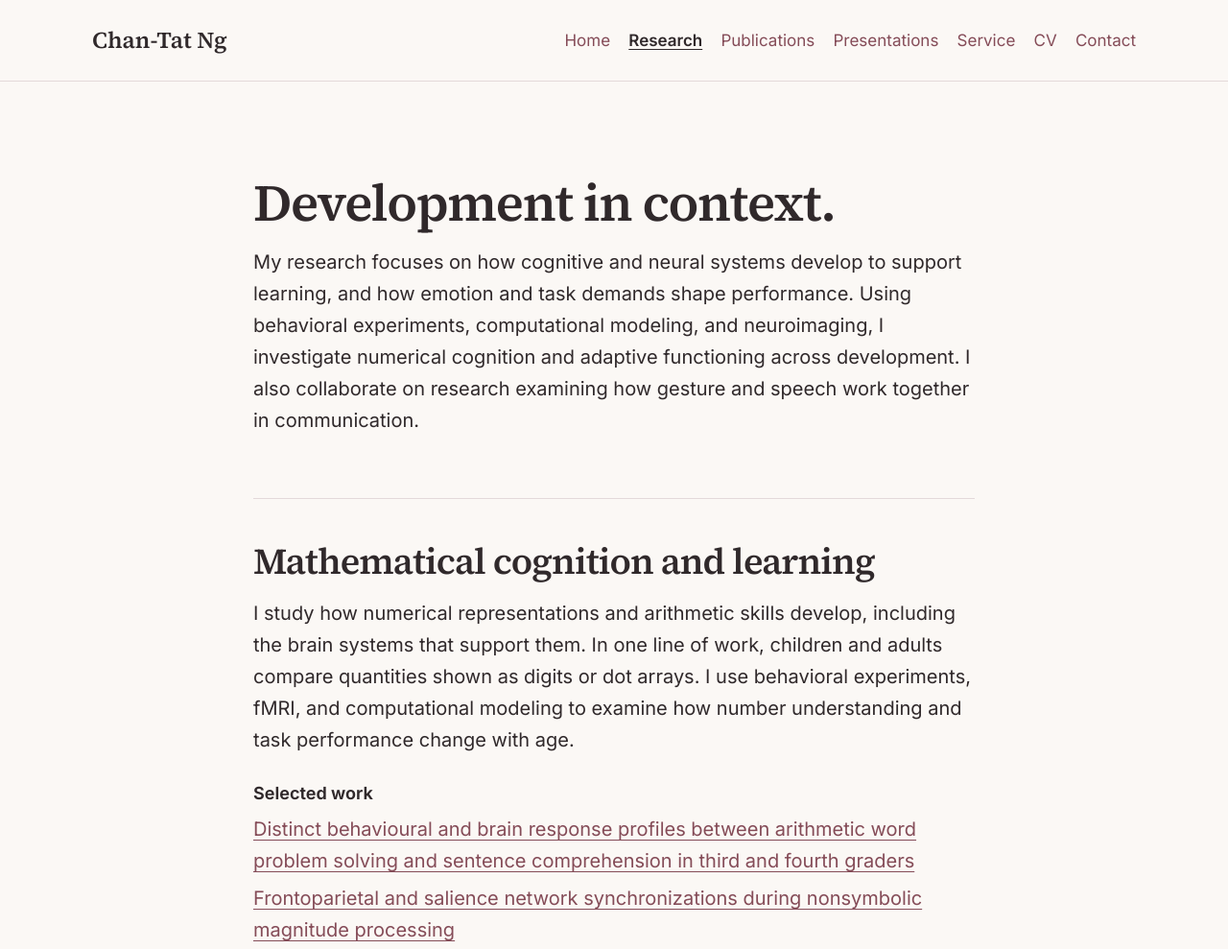
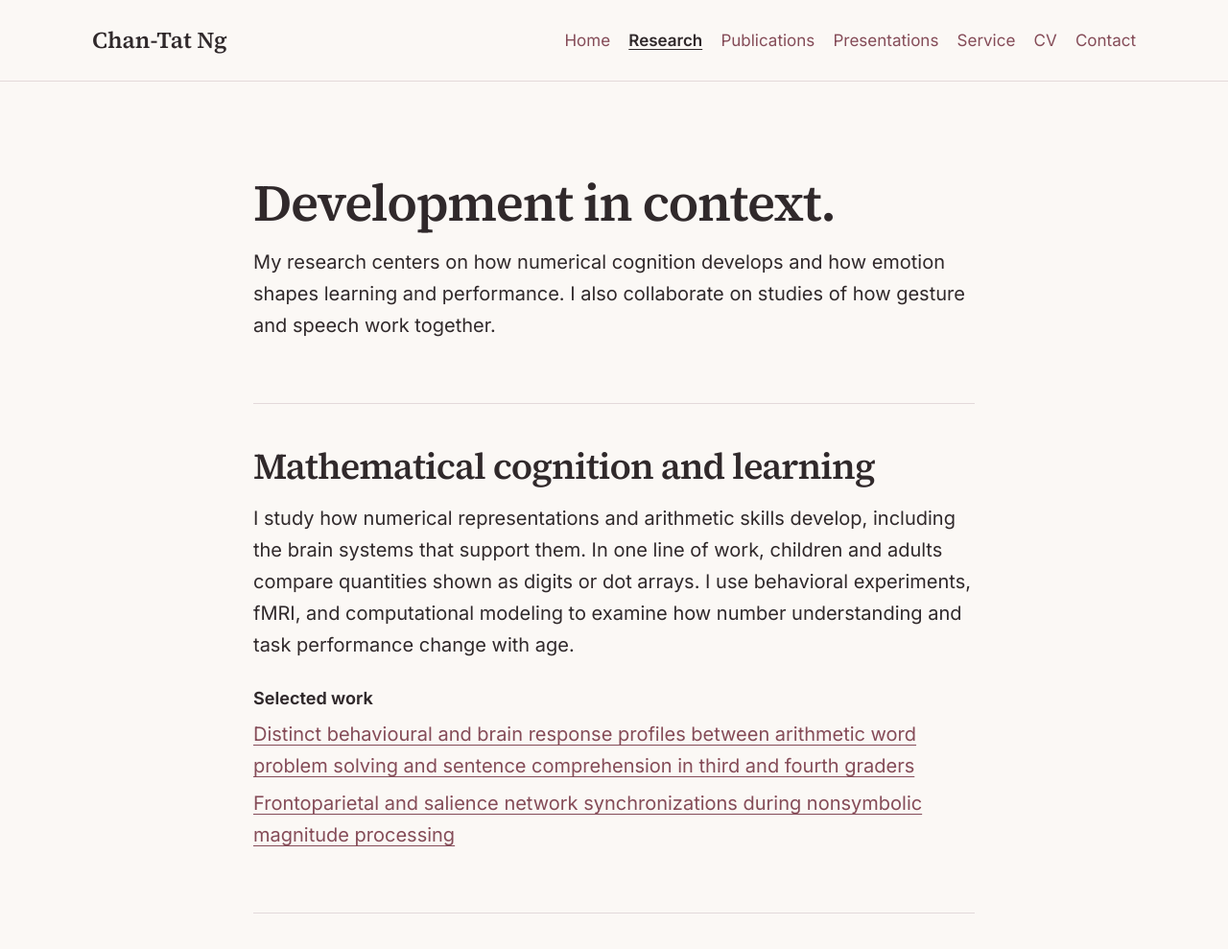
Before and after one commit to chantatng/chantatng.github.io, a plain HTML site: page research.html in a window 1280 px wide. Shown: the top 989 px of the page at 96% size. Drawn offline with Linux system fonts and the light colour scheme.

Commit message:
Shorten the Research introduction

```diff
--- a/research.html
+++ b/research.html
@@ -34,7 +34,7 @@
 
     <div class="page-intro">
       <h1>Development in context.</h1>
-      <p>My research focuses on how cognitive and neural systems develop to support learning, and how emotion and task demands shape performance. Using behavioral experiments, computational modeling, and neuroimaging, I investigate numerical cognition and adaptive functioning across development. I also collaborate on research examining how gesture and speech work together in communication.</p>
+      <p>My research centers on how numerical cognition develops and how emotion shapes learning and performance. I also collaborate on studies of how gesture and speech work together.</p>
     </div>
     <section class="ruled" id="mathematical-cognition">
       <h2>Mathematical cognition and learning</h2>
```
